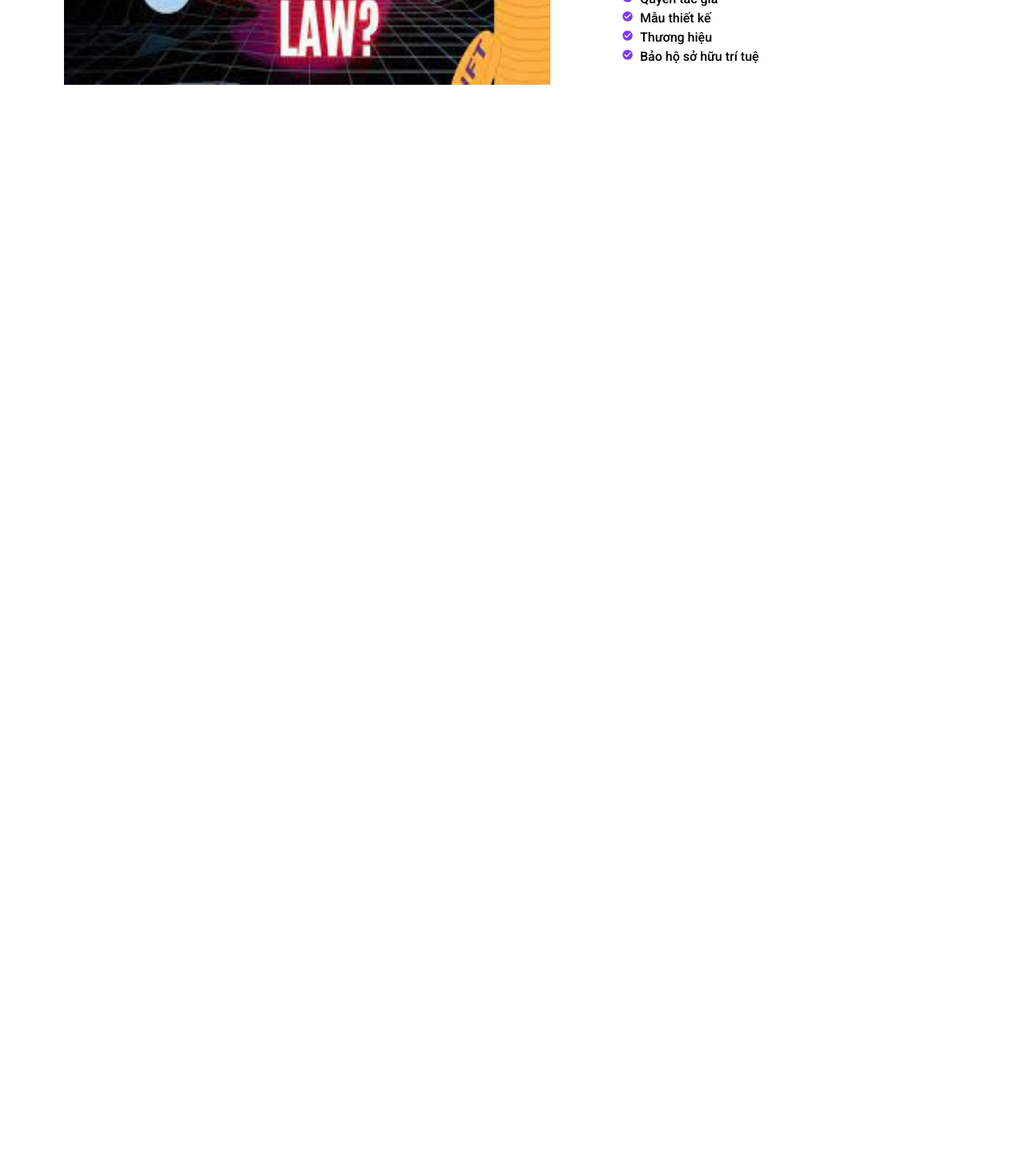
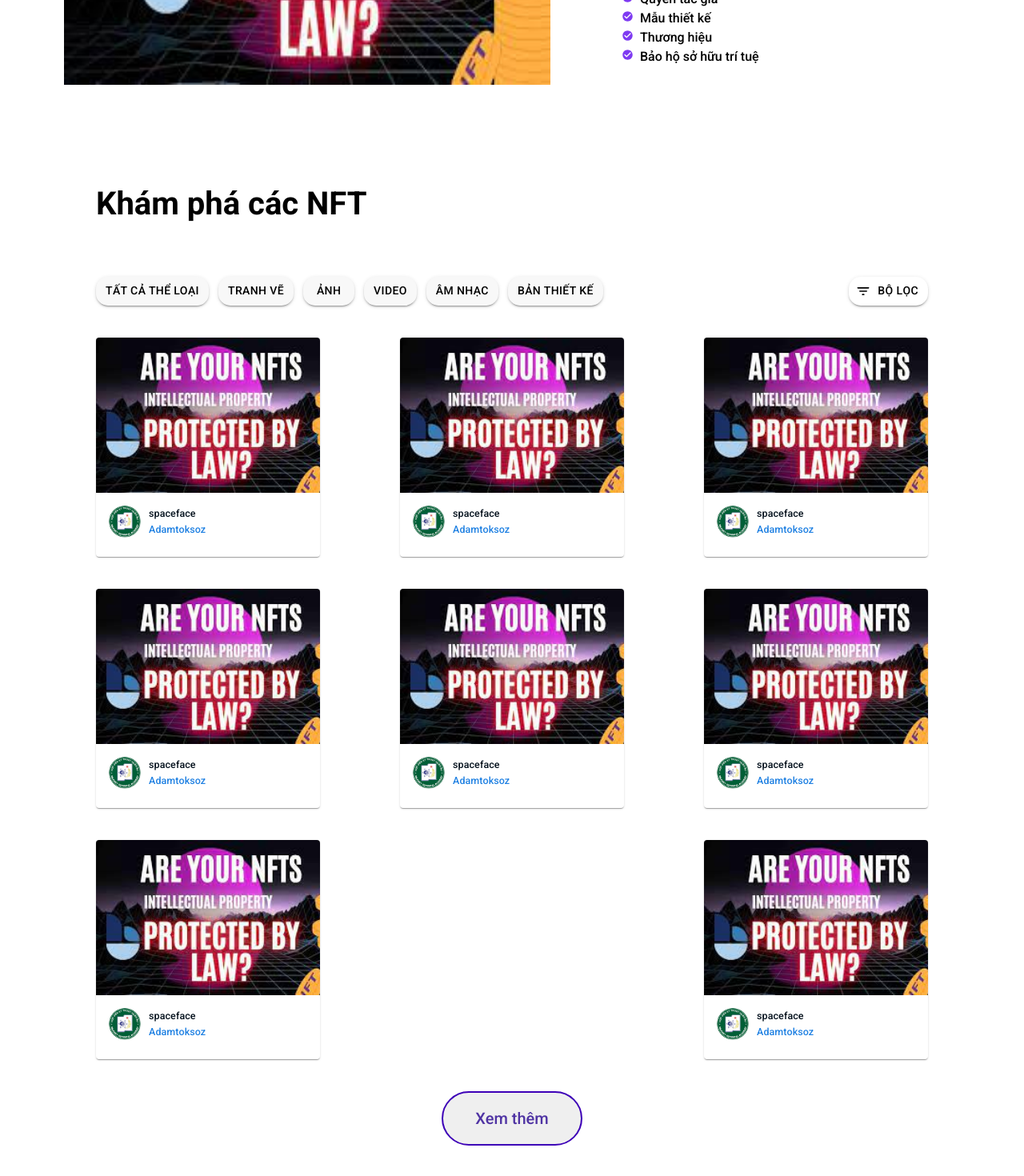
Before and after one commit to JackG55/MTAIP, a React (Create React App) app: page / in a window 1280 px wide. Shown: the part 1732-3202 px from the top of the page at 80% size. Built offline with nearby package versions, Linux system fonts and the light colour scheme.

Commit message:
pricing section

```diff
--- /dev/null
+++ b/src/components/UIcomponents/Card.js
@@ -0,0 +1,35 @@
+import * as React from 'react';
+import Card from '@mui/material/Card';
+import CardMedia from '@mui/material/CardMedia';
+import CardContent from '@mui/material/CardContent';
+import Avatar from '@mui/material/Avatar';
+import Typography from '@mui/material/Typography';
+
+import background from '../../assets/images/background/feature-2 1.png';
+import logo from '../../assets/images/MTA.png';
+
+import styles from './UI.module.scss';
+import classNames from 'classnames/bind';
+
+const cx = classNames.bind(styles);
+
+export default function CardUI() {
+    return (
+        <Card sx={{ maxWidth: 280 }}>
+            <CardMedia component="img" height="194" image={background} alt="Paella dish" />
+            <CardContent>
+                <div className={cx('card-content')}>
+                    <Avatar alt="H" src={logo} />
+                    <div className={cx('card-content-text')}>
+                        <Typography variant="h6" color="rgb(4, 17, 29)">
+                          spaceface
+                        </Typography>
+                        <Typography variant="h6" color="rgb(32, 129, 226)">
+                          Adamtoksoz
+                        </Typography>
+                    </div>
+                </div>
+            </CardContent>
+        </Card>
+    );
+}
--- /dev/null
+++ b/src/components/UIcomponents/UI.module.scss
@@ -0,0 +1,14 @@
+.card-content{
+    display: flex;
+    flex-direction: row;
+    justify-content: flex-start;
+    align-items: center;
+    gap: 10px;
+
+    .card-content-text{
+        display: flex;
+        flex-direction: column;
+        justify-content: flex-start;
+    }
+
+}
--- a/src/components/pages/Home/Home.module.scss
+++ b/src/components/pages/Home/Home.module.scss
@@ -174,3 +174,102 @@
         height: 392.7px;
     }
 }
+
+
+/*=============================================PRICING SECTION============================================*/
+.pricing-section{
+    display: flex;
+    flex-direction: column;
+    align-items: flex-start;
+    padding: 0px 120px 70px;
+    gap: 40px;
+
+    h1{
+        font-weight: 700;
+        font-size: 40px;
+        line-height: 48px;
+    }
+
+    .pricing-section-filter{
+        width: 100%;
+        display: flex;
+        justify-content: space-between;
+
+
+        .pricing-section-menu{
+            display: flex;
+            gap: 12px;
+
+            .pricing-section-menu-button{
+                padding: 8px 12px !important;
+                border: none !important;
+                border-radius: 15px !important;
+                cursor: pointer !important;
+                transition: all 0.3s ease 0s !important;
+                font-weight: 500 !important;
+                font-size: 14px !important;
+                line-height: 17px !important;
+                background-color: #DCDCDC33 !important;
+                color: #000000;
+
+            }
+
+            .pricing-section-menu-button:hover{
+                background-color: rgba(126, 58, 242,0.5);
+            }
+
+            .pricing-section-menu-button:active{
+                background-color: rgba(126, 58, 242,0.5);
+            }
+        }
+
+        .pricing-section-btn-filter{
+            .pricing-section-btn-filter-detail {
+                padding: 8px 12px !important;
+                border: none !important;
+                border-radius: 15px !important;
+                cursor: pointer !important;
+                transition: all 0.3s ease 0s !important;
+                font-weight: 500 !important;
+                font-size: 14px !important;
+                line-height: 17px !important;
+                background-color: #FFFFFF !important;
+                color: #000000;
+            }
+        }
+    }
+
+
+    .pricing-section-listing{
+        display: flex;
+        flex-direction: row;
+        align-items: center;
+        gap : 40px;
+        flex-wrap: wrap;
+        justify-content: space-between;
+
+    }
+
+    .pricing-section-btn-seemore{
+        display: flex;
+        justify-content: center;
+        align-items: center;
+        width: 100%;
+
+        button{
+            padding: 20px 40px;
+            cursor: pointer;
+            font-weight: 500;
+            font-size: 20px;
+            line-height: 24px;
+            color: #4F33A3;
+            border: 2px solid #3D00B7;
+            border-radius: 50px;
+        }
+
+        button:hover{
+            background-color: rgba(126, 58, 242,0.5);
+        }
+
+    }
+}
--- /dev/null
+++ b/src/components/pages/Home/PricingSection.js
@@ -0,0 +1,48 @@
+import classNames from 'classnames/bind';
+import styles from './Home.module.scss';
+
+import FilterListRoundedIcon from '@mui/icons-material/FilterListRounded';
+import Button from '@mui/material/Button';
+
+
+import CardUI from '../../UIcomponents/Card';
+
+const cx = classNames.bind(styles);
+
+function PricingSection() {
+    return (
+        <div className={cx('pricing-section')}>
+            <h1>Khám phá các NFT</h1>
+            <div className={cx('pricing-section-filter')}>
+                <div className={cx('pricing-section-menu')}>
+                    <Button variant="contained" className={cx('pricing-section-menu-button')}>Tất cả thể loại</Button>
+                    <Button variant="contained" className={cx('pricing-section-menu-button')}>Tranh vẽ</Button>
+                    <Button variant="contained" className={cx('pricing-section-menu-button')}>Ảnh</Button>
+                    <Button variant="contained" className={cx('pricing-section-menu-button')}>Video</Button>
+                    <Button variant="contained" className={cx('pricing-section-menu-button')}>Âm nhạc</Button>
+                    <Button variant="contained" className={cx('pricing-section-menu-button')}>Bản thiết kế</Button>
+                </div>
+                <div className={cx('pricing-section-btn-filter')}>
+                    <Button variant="contained" startIcon={<FilterListRoundedIcon />} className={cx('pricing-section-btn-filter-detail')}>
+                        Bộ lọc
+                    </Button>
+                </div>
+            </div>
+            <div className={cx('pricing-section-listing')}>
+                <CardUI />
+                <CardUI />
+                <CardUI />
+                <CardUI />
+                <CardUI />
+                <CardUI />
+                <CardUI />
+                <CardUI />
+            </div>
+            <div className={cx('pricing-section-btn-seemore')}>
+                <button>Xem thêm</button>
+            </div>
+        </div>
+    );
+}
+
+export default PricingSection;
--- a/src/components/pages/Home/index.js
+++ b/src/components/pages/Home/index.js
@@ -1,17 +1,19 @@
-import classNames from 'classnames/bind';
-import styles from './Home.module.scss';
+//import classNames from 'classnames/bind';
+//import styles from './Home.module.scss';
 
 //<=====================SECTION IMPORT===============>
 import HeroSection from './HeroSection';
 import FeatureSection from './FeatureSection';
+import PricingSection from './PricingSection';
 
-const cx = classNames.bind(styles);
+//const cx = classNames.bind(styles);
 
 function Home() {
     return (
         <div>
             <HeroSection />
             <FeatureSection />
+            <PricingSection />
         </div>
     );
 }
```
Also changed, not shown: src/components/pages/Home/InstructionSection.js (added, +41 -0 lines).
